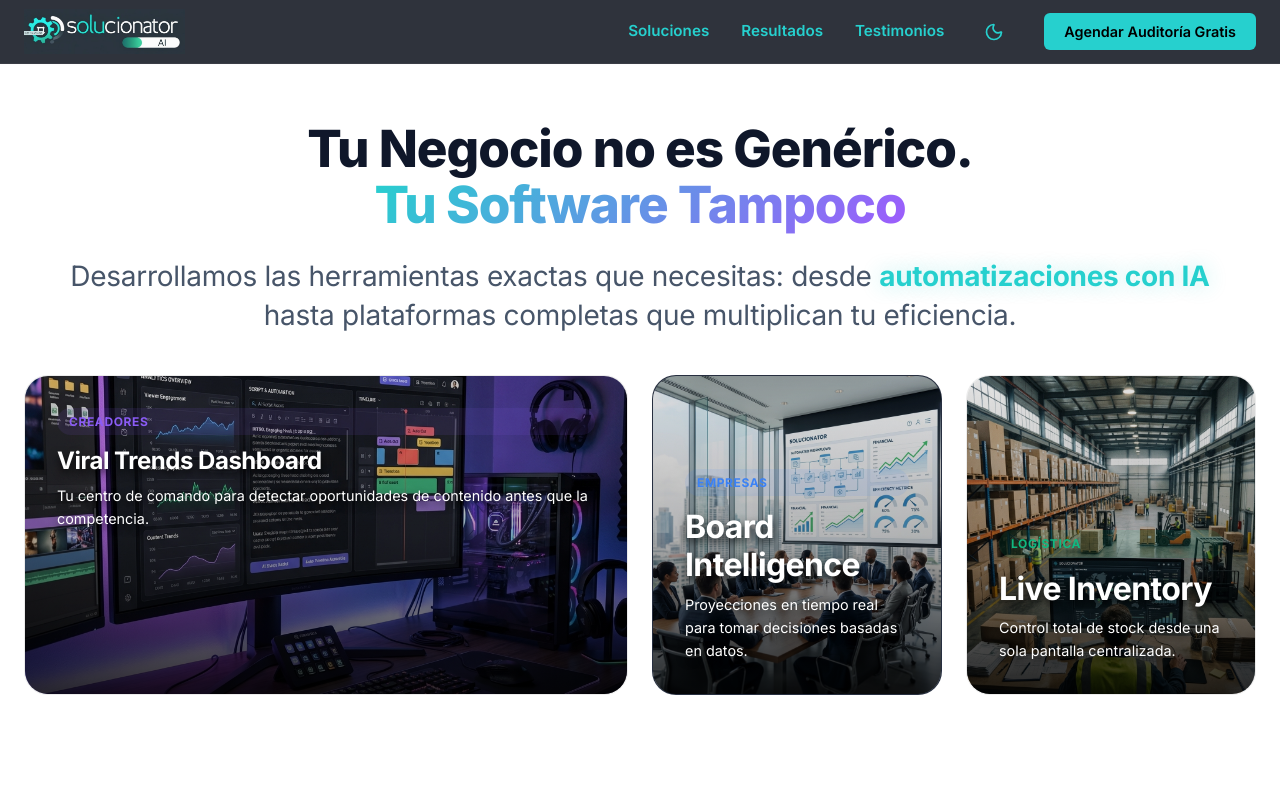
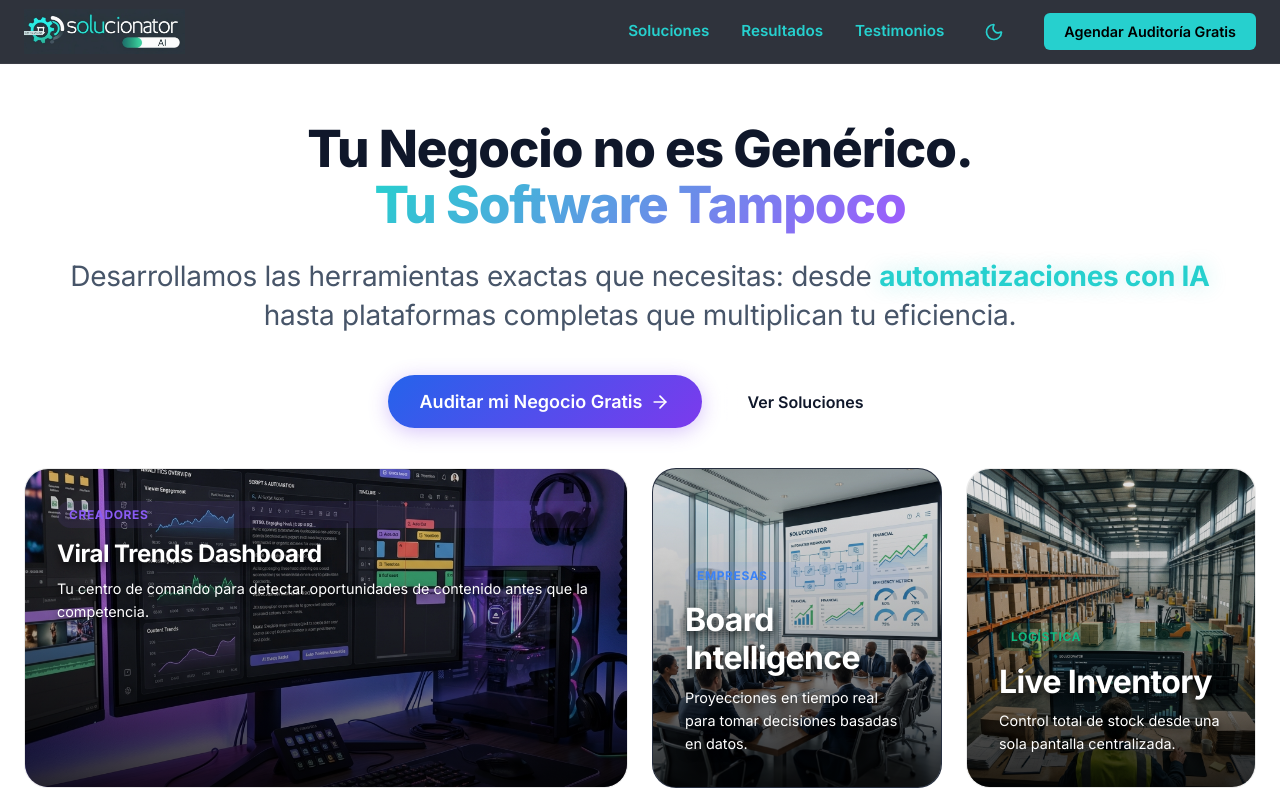
Before and after one commit to fosicsi/solucionator, a React (Vite) app: page / in a window 1280 px wide. Shown: the top 800 px of the page. Built offline with nearby package versions, Linux system fonts and the light colour scheme.

Commit message:
Add high-impact CTA 'Audit My Business Free' to Showcase hero section

```diff
--- a/src/App.tsx
+++ b/src/App.tsx
@@ -211,6 +211,23 @@ const Showcase = () => {
           <p style={{ fontSize: 'clamp(1.25rem, 2.5vw, 1.75rem)', maxWidth: '100%', margin: '0 auto', lineHeight: 1.4, letterSpacing: '-0.01em' }}>
             Desarrollamos las herramientas exactas que necesitas: desde <span style={{ color: '#26d0ce', fontWeight: 700, textShadow: '0 0 20px rgba(38, 208, 206, 0.3)' }}>automatizaciones con IA</span> hasta plataformas completas que multiplican tu eficiencia.
           </p>
+          <div style={{ marginTop: '40px', display: 'flex', justifyContent: 'center', gap: '16px', flexWrap: 'wrap' }}>
+            <button onClick={() => document.getElementById('contact')?.scrollIntoView({ behavior: 'smooth' })} className="btn-primary large">
+              Auditar mi Negocio Gratis <ArrowRight size={20} />
+            </button>
+            <button onClick={() => document.getElementById('features')?.scrollIntoView({ behavior: 'smooth' })} className="btn-secondary large" style={{
+              background: 'transparent',
+              border: '1px solid rgba(255,255,255,0.2)',
+              color: 'var(--text-primary)',
+              padding: '12px 28px',
+              borderRadius: '9999px',
+              fontWeight: 600,
+              fontSize: '1rem',
+              transition: 'all 0.3s ease'
+            }}>
+              Ver Soluciones
+            </button>
+          </div>
         </div>
 
         <div className="bento-grid-layout">
```
